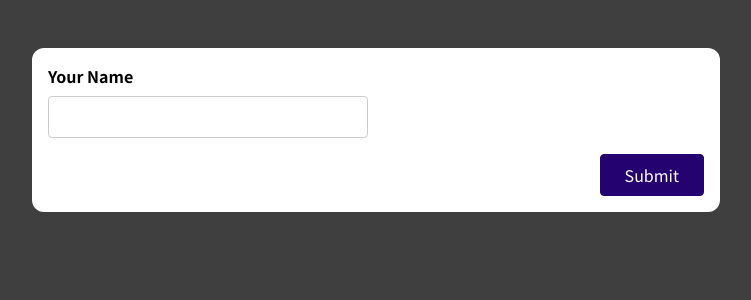
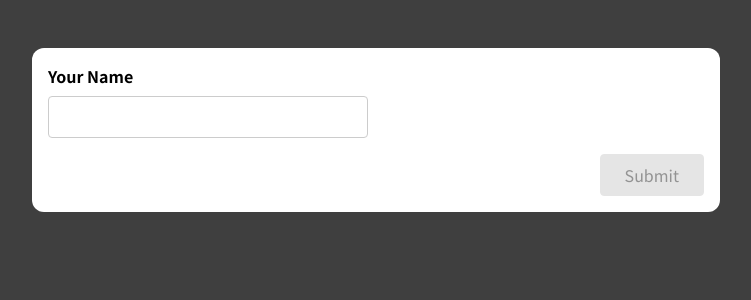
Before and after one commit to AhmadrezaMozaffary/form-validation, a React (Create React App) app: page / in a window 1280 px wide. Shown: the top 300 px of the page, without its empty margins (264-1015 px from the left). Built offline with nearby package versions, Linux system fonts and the light colour scheme.

Commit message:
Whole form validation plus disabling the button

```diff
--- a/src/components/SimpleInput.js
+++ b/src/components/SimpleInput.js
@@ -6,6 +6,7 @@
 
   const enteredNameIsValid = enteredName.trim() !== "";
   const nameInputIsInvalid = !enteredNameIsValid && enteredNameTouched;
+  const formIsValid = enteredNameIsValid ? true : false;
 
   const nameInputChangeHandler = (e) => {
     setEnteredName(e.target.value);
@@ -44,7 +45,7 @@
         {nameInputIsInvalid && <p className="error-text">Name is not valid</p>}
       </div>
       <div className="form-actions">
-        <button>Submit</button>
+        <button disabled={!formIsValid}>Submit</button>
       </div>
     </form>
   );
--- a/src/index.css
+++ b/src/index.css
@@ -1,11 +1,11 @@
-@import url('https://fonts.googleapis.com/css2?family=Noto+Sans+JP:wght@400;700&display=swap');
+@import url("https://fonts.googleapis.com/css2?family=Noto+Sans+JP:wght@400;700&display=swap");
 
 * {
   box-sizing: border-box;
 }
 
 html {
-  font-family: 'Noto Sans JP', sans-serif;
+  font-family: "Noto Sans JP", sans-serif;
 }
 
 body {
@@ -79,6 +79,16 @@
   border-color: #33059e;
 }
 
+button:disabled,
+button:disabled:hover,
+button:disabled:active {
+  background: #ccc;
+  color: #292929;
+  border-color: #ccc;
+  cursor: not-allowed;
+  opacity: 0.5;
+}
+
 .form-actions {
   text-align: right;
 }
```
Also changed, not shown: 1 other file (tests, documents, lock files or other folders).
